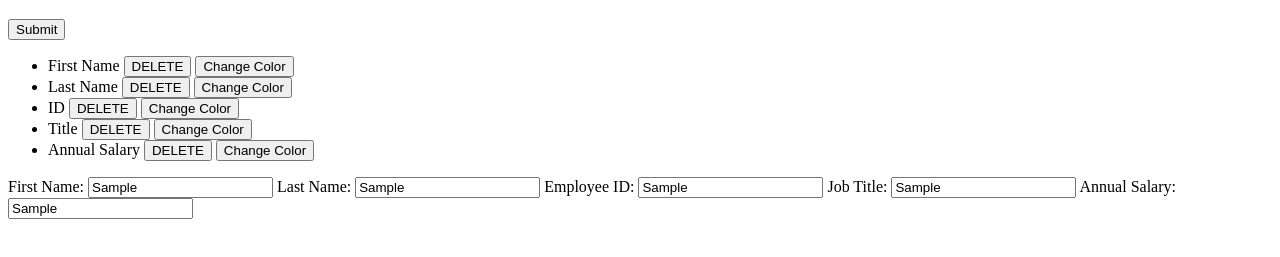
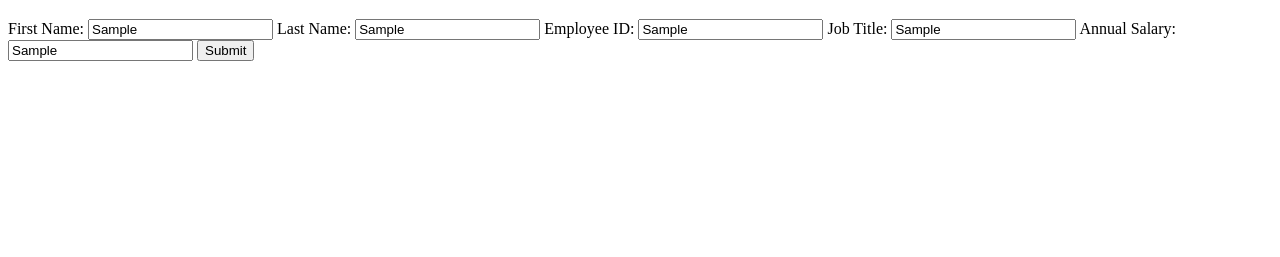
Before and after one commit to travisflak/jquery-salary-calculator, a plain HTML site: page index.html in a window 1280 px wide. Both pictures are taken after typing "Sample", "Sample", "Sample", "Sample", "Sample" into the empty fields and a click on the button "Submit". Shown: the part 61-318 px from the top of the page. Drawn offline with Linux system fonts and the light colour scheme.

Commit message:
created a submitForm button and a submitForm function

```diff
--- a/index.html
+++ b/index.html
@@ -10,7 +10,6 @@
 </head>
 <body>
     <h1>Salary Calculator</h1>
-    <button id="Submit">Submit</button>
     <main>
         <ul id="formInformation">
         </ul>
@@ -26,7 +25,9 @@
             <input id="jobTitle"type="text" placeholder="Job Title"/>
             <label htmlFor="annualSalary">Annual Salary:</label>
             <input id="annualSalary"type="text" placeholder="Annual Salary"/>
+            <button id="submitForm">Submit</button>
         </div>
+
     </main>
 </body>
 </html>
--- a/scripts.js
+++ b/scripts.js
@@ -7,6 +7,7 @@ $(document).ready(onReady);
 
 function onReady(){
     $('#Submit').on('click', buttonClicked); // event listener
+    $('#submitForm').on('click', submitForm); // event listener
 
     //descendant selector with future descendants
     $('#formInformation').on('click', '.submitBtn', deleteFunc); // event listener
@@ -14,6 +15,11 @@ function onReady(){
     $('#formInformation').on('click', '.changeColor', changeColor); // event listener
 
 }
+
+function submitForm(){
+
+}
+
 
 function deleteFunc(){
     console.log('delete');
```
